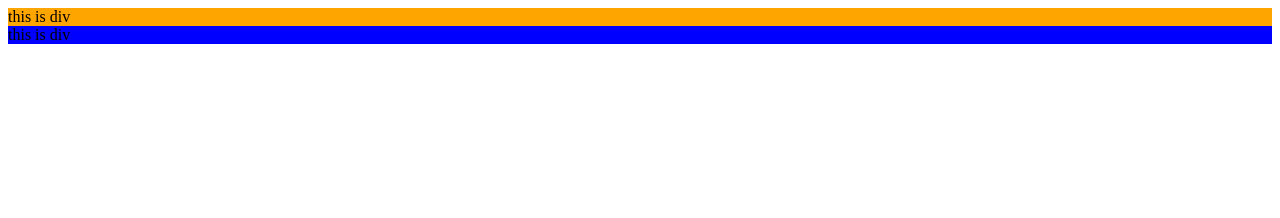
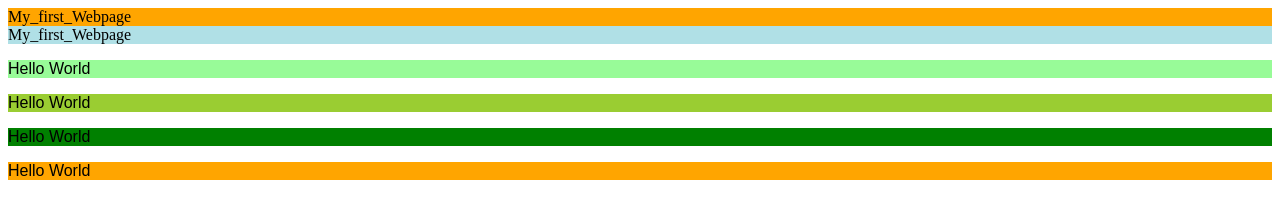
Before and after one commit to karthigayani/My_first_webpage, a plain HTML site: page index.html in a window 1280 px wide. Drawn offline with Linux system fonts and the light colour scheme.

Commit message:
Add files via upload

```diff
--- a/index.html
+++ b/index.html
@@ -17,10 +17,18 @@
         .main1{
             background-color: yellowgreen;
         }
+        p{
+            font-family: Arial, Helvetica, sans-serif; background-color: palegreen;
+        }
     </style>
 </head>
 <body>
-    <div class="main1 main" id="main2" > this is div </div>
-    <div class="main1 main" id="main2" style="background-color:blue ;"> this is div </div>
+    <div class="main1 main" id="main2" > My_first_Webpage </div>
+    <div class="main1 main" id="main2" style="background-color:powderblue ;"> My_first_Webpage </div>
+    <p>Hello World</p>
+    <p class="main1">Hello World</p>
+    <p class="main">Hello World</p>
+    <p class="main main1"id="main2">Hello World</p>
+
 </body>
 </html>
```
